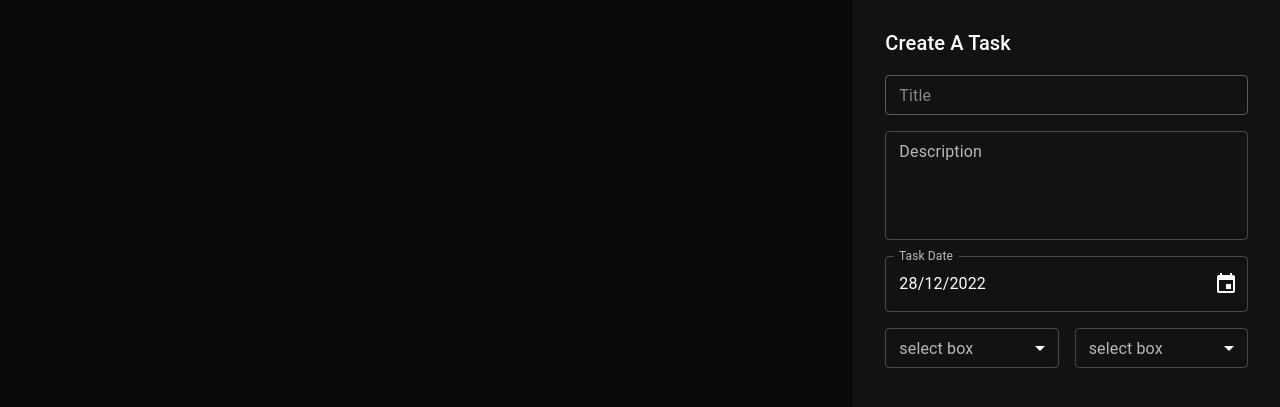
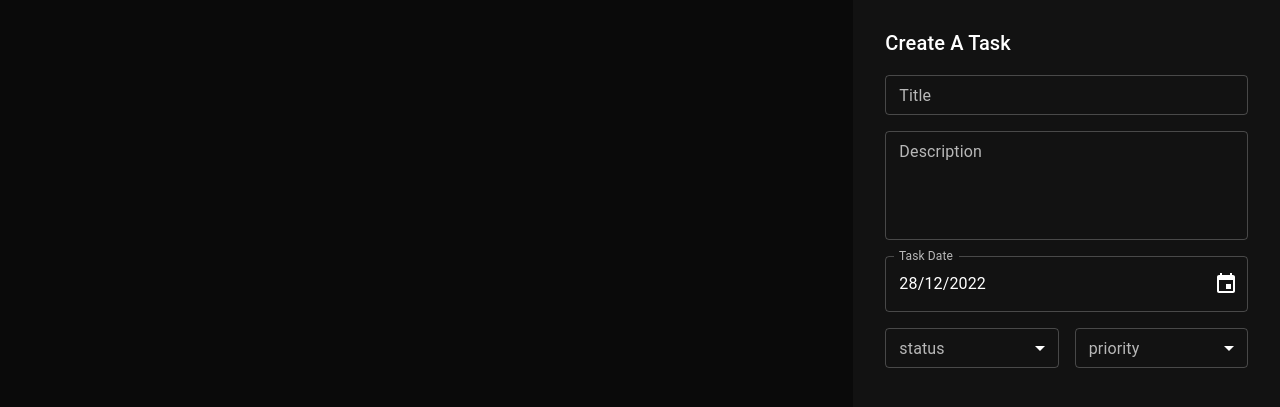
Before and after one commit to qbixmex/Todo-React, a React (Create React App) app: page / in a window 1280 px wide. Shown: the part 287-694 px from the top of the page. Built offline with nearby package versions, Linux system fonts and the light colour scheme.

Commit message:
task-select-field-prop-types-and-dynamic-values

```diff
--- a/package.json
+++ b/package.json
@@ -1,6 +1,6 @@
 {
   "name": "todo-react",
-  "version": "0.19.0",
+  "version": "0.20.0",
   "private": true,
   "dependencies": {
     "@emotion/react": "^11.10.5",
--- a/src/components/createTaskForm/_taskSelectField.tsx
+++ b/src/components/createTaskForm/_taskSelectField.tsx
@@ -5,6 +5,8 @@
 import Select from '@mui/material/Select';
 import { ISelectField } from './interfaces/ISelectField';
 import { SelectChangeEvent } from '@mui/material';
+import PropTypes, { string } from 'prop-types';
+
 
 export const TaskSelectField: FC<ISelectField> = ({
   name = 'Select Box',
@@ -37,3 +39,17 @@
     </FormControl>
   );
 };
+
+TaskSelectField.propTypes = {
+  name: PropTypes.string,
+  label: PropTypes.string,
+  value: PropTypes.string,
+  onChange: PropTypes.func,
+  items: PropTypes.arrayOf(
+    PropTypes.shape({
+      label: PropTypes.string.isRequired,
+      value: PropTypes.string.isRequired,
+    }).isRequired,
+  ),
+  disabled: PropTypes.bool,
+};
--- a/src/components/createTaskForm/createTaskForm.tsx
+++ b/src/components/createTaskForm/createTaskForm.tsx
@@ -7,6 +7,8 @@
   TaskDateField,
   TaskSelectField,
 } from './';
+import { Status } from './enums/Status';
+import { Priority } from './enums/Priority';
 
 export const CreateTaskForm: FC = (): ReactElement => {
   return (
@@ -15,7 +17,7 @@
         Create A Task
       </Typography>
       <Stack sx={{ width: '100%' }} spacing={2}>
-        <TaskTitleField disabled={true} />
+        <TaskTitleField />
         <TaskDescriptionField />
         <TaskDateField />
         <Stack
@@ -23,8 +25,38 @@
           direction='row'
           spacing={2}
         >
-          <TaskSelectField />
-          <TaskSelectField />
+          <TaskSelectField
+            label="status"
+            name="status"
+            items={[
+              {
+                value: Status.todo,
+                label: Status.todo.toLocaleUpperCase(),
+              },
+              {
+                value: Status.inProgress,
+                label: Status.inProgress.toLocaleUpperCase(),
+              }
+            ]}
+          />
+          <TaskSelectField
+            label="priority"
+            name="priority"
+            items={[
+              {
+                value: Priority.low,
+                label: Priority.low.toLocaleUpperCase(),
+              },
+              {
+                value: Priority.normal,
+                label: Priority.normal.toLocaleUpperCase(),
+              },
+              {
+                value: Priority.high,
+                label: Priority.high.toLocaleUpperCase(),
+              }
+            ]}
+          />
         </Stack>
       </Stack>
     </Box>
--- /dev/null
+++ b/src/components/createTaskForm/enums/Priority.ts
@@ -0,0 +1,5 @@
+export enum Priority {
+  high = 'high',
+  normal = 'normal',
+  low = 'low',
+}
--- /dev/null
+++ b/src/components/createTaskForm/enums/Status.ts
@@ -0,0 +1,5 @@
+export enum Status {
+  todo = 'todo',
+  inProgress = 'inProgress',
+  completed = 'completed',
+}
```
